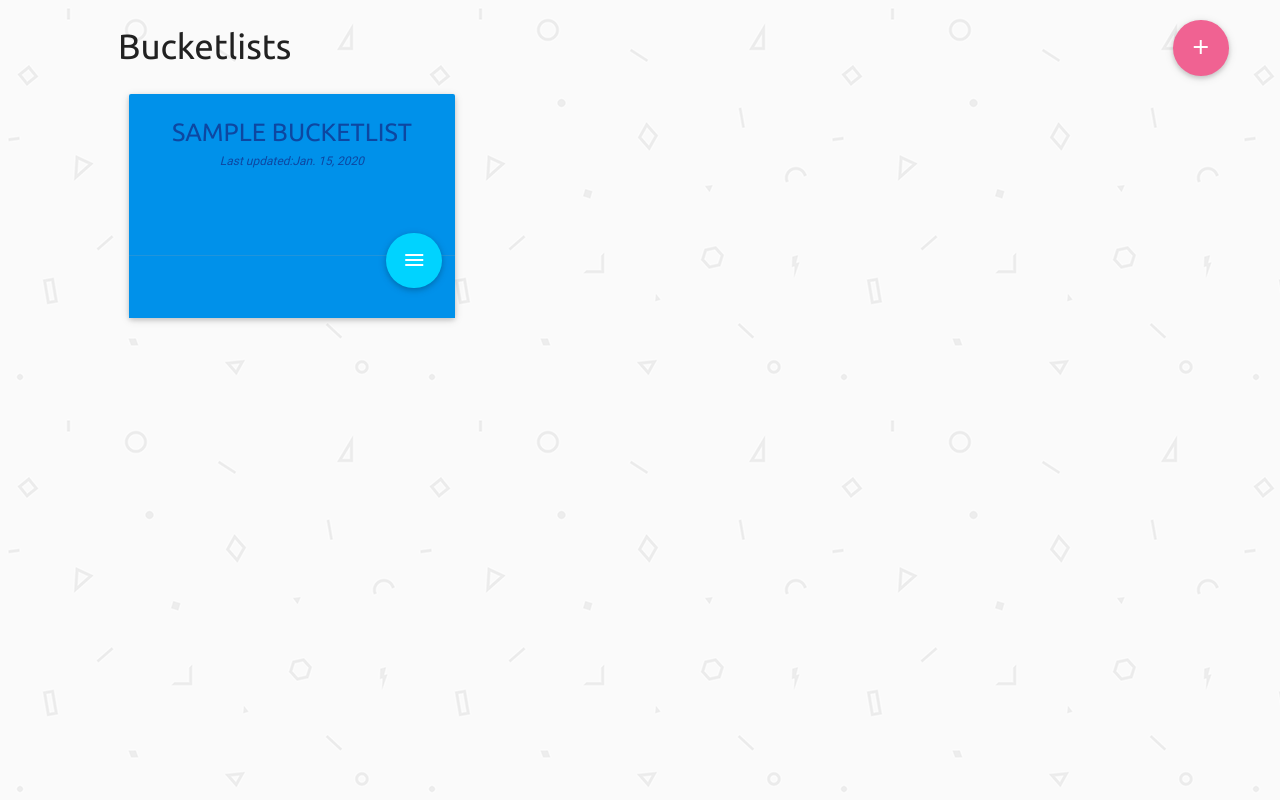
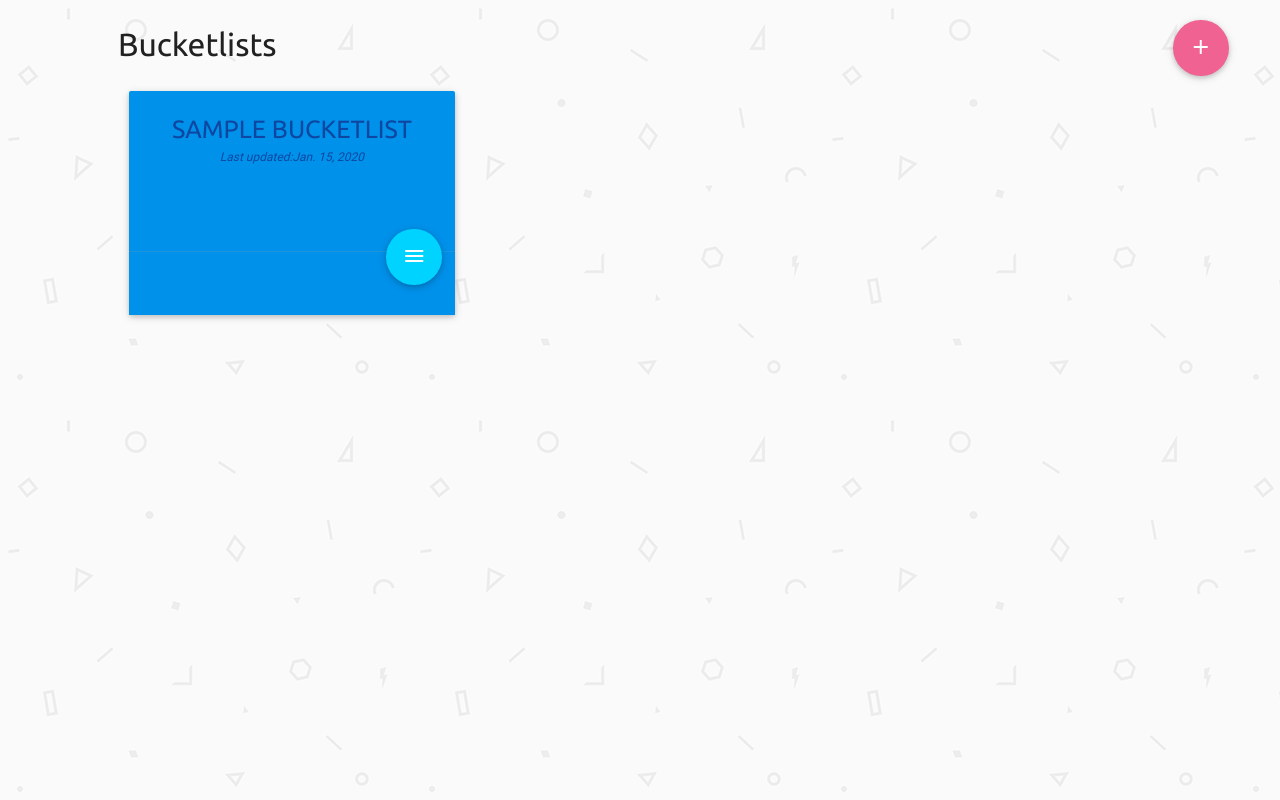
Before and after one commit to penny-wanjiru/Django_app, a Django app: template bucketlist/app/templates/bucketlists.html in a window 1280 px wide. Shown: the part 64-864 px from the top of the page. Run offline with Django 3.2, Linux system fonts and the light colour scheme; tables that the repository leaves empty hold one stand-in row (values such as "Sample post"); the template is opened without the code that fills it: values that come from a table or form of the project are taken from there, most other values are stand-ins (such as "Sample title", 1, 10 or a date in 2020); some libraries are stand-ins or nearby versions; some web fonts are replaced.

Commit message:
[Fix] changed confirm password field to hide and bucketlist font size

```diff
--- a/bucketlist/app/forms.py
+++ b/bucketlist/app/forms.py
@@ -20,7 +20,8 @@ class SignUpForm(forms.ModelForm):
 
         widgets = {
             'username': forms.TextInput(attrs={'class': 'myfieldclass'}),
-            'password': forms.PasswordInput()
+            'password': forms.PasswordInput(),
+            'password_two': forms.PasswordInput()
         }
 
     def clean(self):
--- a/bucketlist/app/templates/bucketlists.html
+++ b/bucketlist/app/templates/bucketlists.html
@@ -9,7 +9,7 @@
     <div id="main">
         <div class="row" ng-controller="mainCtrl">
             <div class="s10 offset-s1 col">
-                <h2 style="font-family: Ubuntu; font-size: 35px;">Bucketlists</h2>
+                <h2 style="font-family: Ubuntu; font-size: 32px;">Bucketlists</h2>
                 <!-- <h4 style="font-family: Bakery; font-size: 20px;">Do something cool today</h4>  -->
             {% include "includes/flash-messages.html" %}
             <div class="row">
```
